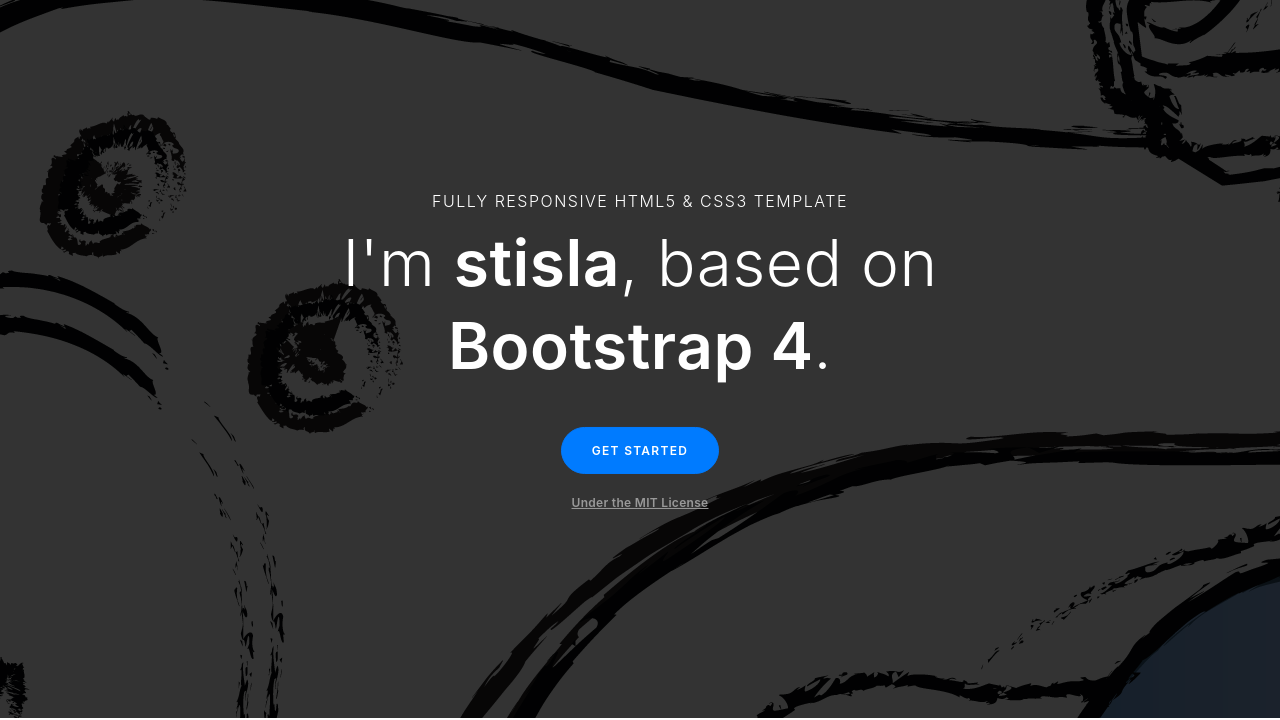
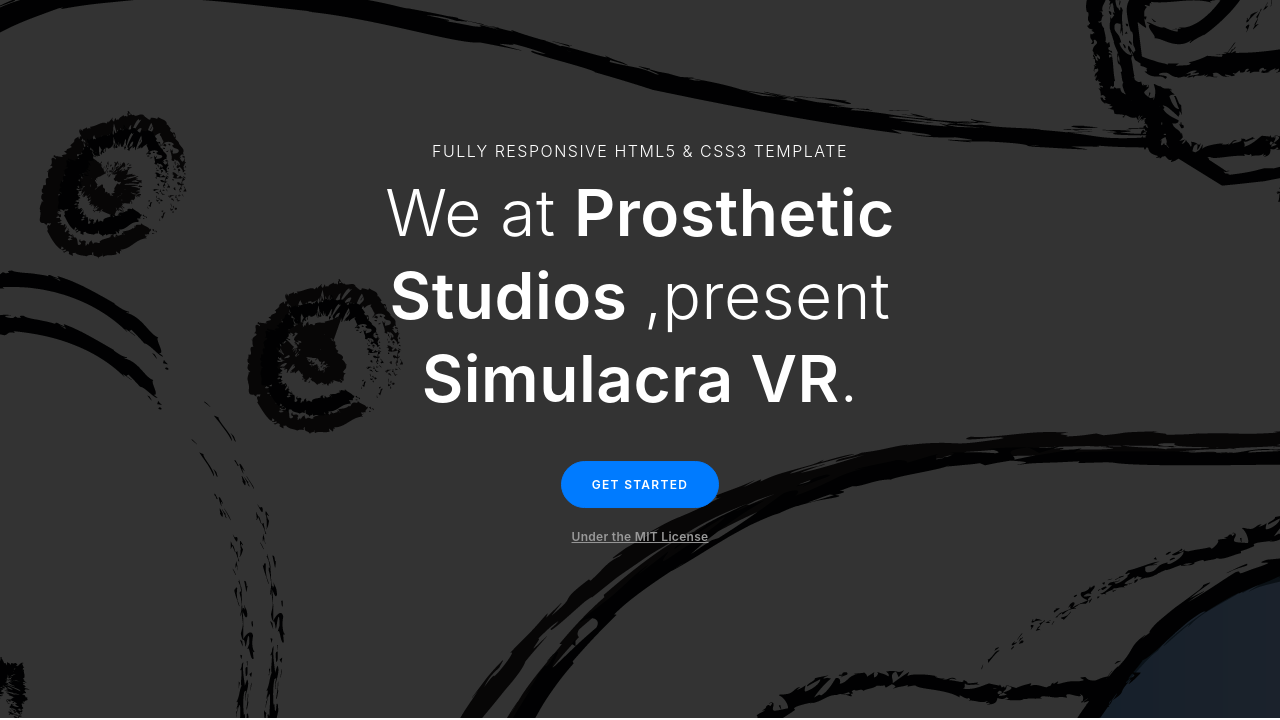
Before and after one commit to jonas-kgomo/jonas-kgomo.github.io-prosthetic-studios, a plain HTML site: page index.html in a window 1280 px wide. Shown: the part 82-802 px from the top of the page. Drawn offline with Linux system fonts and the light colour scheme; files whose address does not match are found by name.

Commit message:
Update index.html
tr

```diff
--- a/index.html
+++ b/index.html
@@ -3,7 +3,7 @@
 	<head>
 		<meta charset="utf-8">
 		<meta name="viewport" content="width=device-width,initial-scale=1">
-		<meta name="author" content="Kodinger">
+		<meta name="author" content="Jonas">
 		<meta name="keyword" content="Kodinger, template, html5, css3, bootstrap4">
 		<meta name="description" content="HTML5 and CSS3 Template Based on Bootstrap 4">
 		<title>I'm Stisla</title>
@@ -49,7 +49,7 @@
 		<section class="hero bg-overlay" id="hero" data-bg="img/oculus.png">
 			<div class="text py-5">
 				<p class="lead">Fully responsive HTML5 &amp; CSS3 template</p>
-				<h1>I'm <span class="bold">stisla</span>, based on <span class="bold">Bootstrap 4</span>.</h1>
+				<h1>We at <span class="bold">Prosthetic Studios </span>,present <span class="bold">Simulacra VR</span>.</h1>
 				<div class="cta">
 					<a href="#features" class="btn btn-primary smooth-link">Get Started</a>
 					<div class="link">
```
